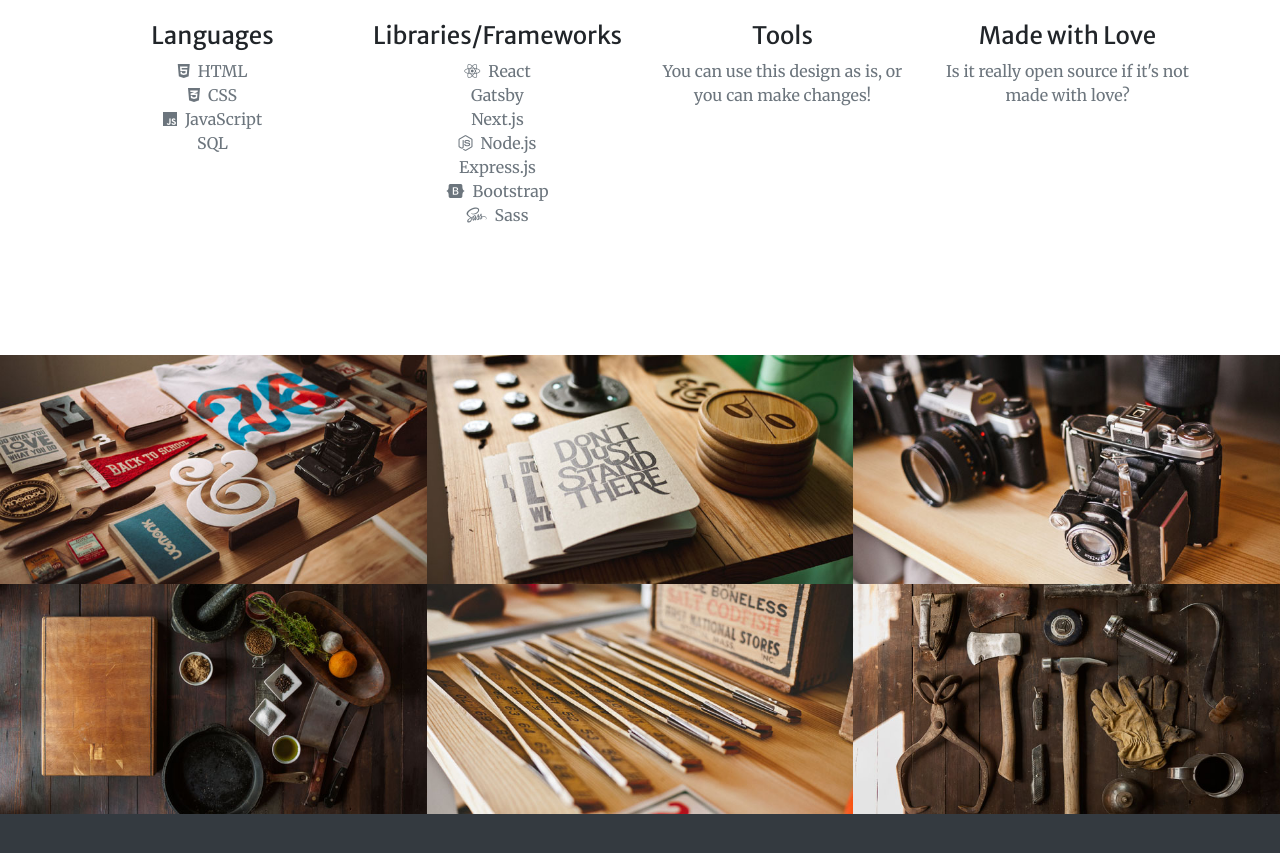
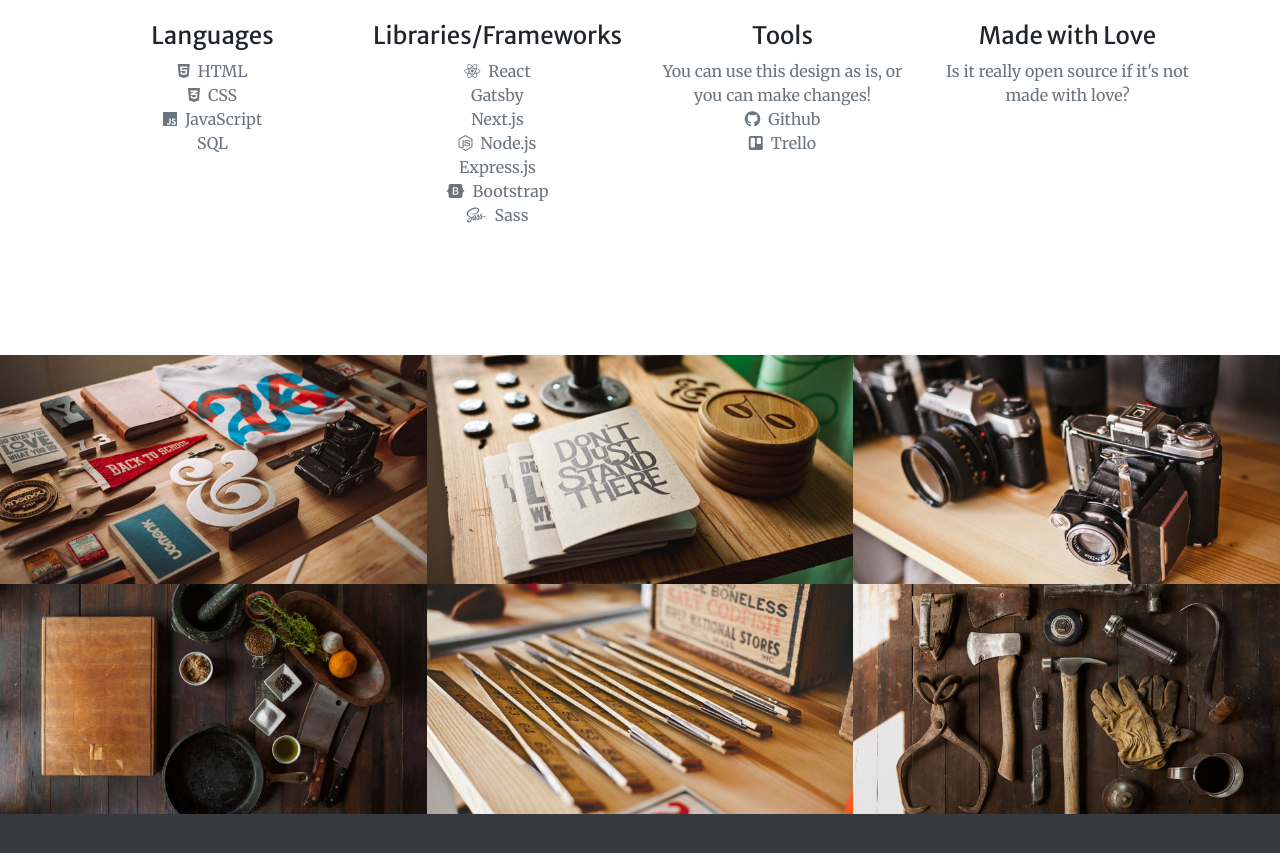
Before and after one commit to lmariemeehan/lm-portfolio, a Gatsby site: page / in a window 1280 px wide. Shown: the part 1645-2498 px from the top of the page. Built offline with nearby package versions, Linux system fonts and the light colour scheme; Gatsby itself is replaced by a stand-in of ours.

Commit message:
Added trello and github to skill set under tools

```diff
--- a/src/pages/index.js
+++ b/src/pages/index.js
@@ -90,8 +90,10 @@ export default class IndexPage extends React.Component {
               <div className="col-lg-3 col-md-6 text-center">
                 <div className="mt-5">
                   <i className="fas fa-4x fa-tools text-primary mb-4"></i>
-                  <h3 className="h4 mb-2">Tools</h3>
+                  <h3 className="h4 mb-2"> Tools </h3>
                   <p className="text-muted mb-0">You can use this design as is, or you can make changes!</p>
+                  <p className="text-muted mb-0"><i className="fab fa-github mr-2"></i>Github</p>
+                  <p className="text-muted mb-0"><i className="fab fa-trello mr-2"></i>Trello</p>
                 </div>
               </div>
               <div className="col-lg-3 col-md-6 text-center">
```
